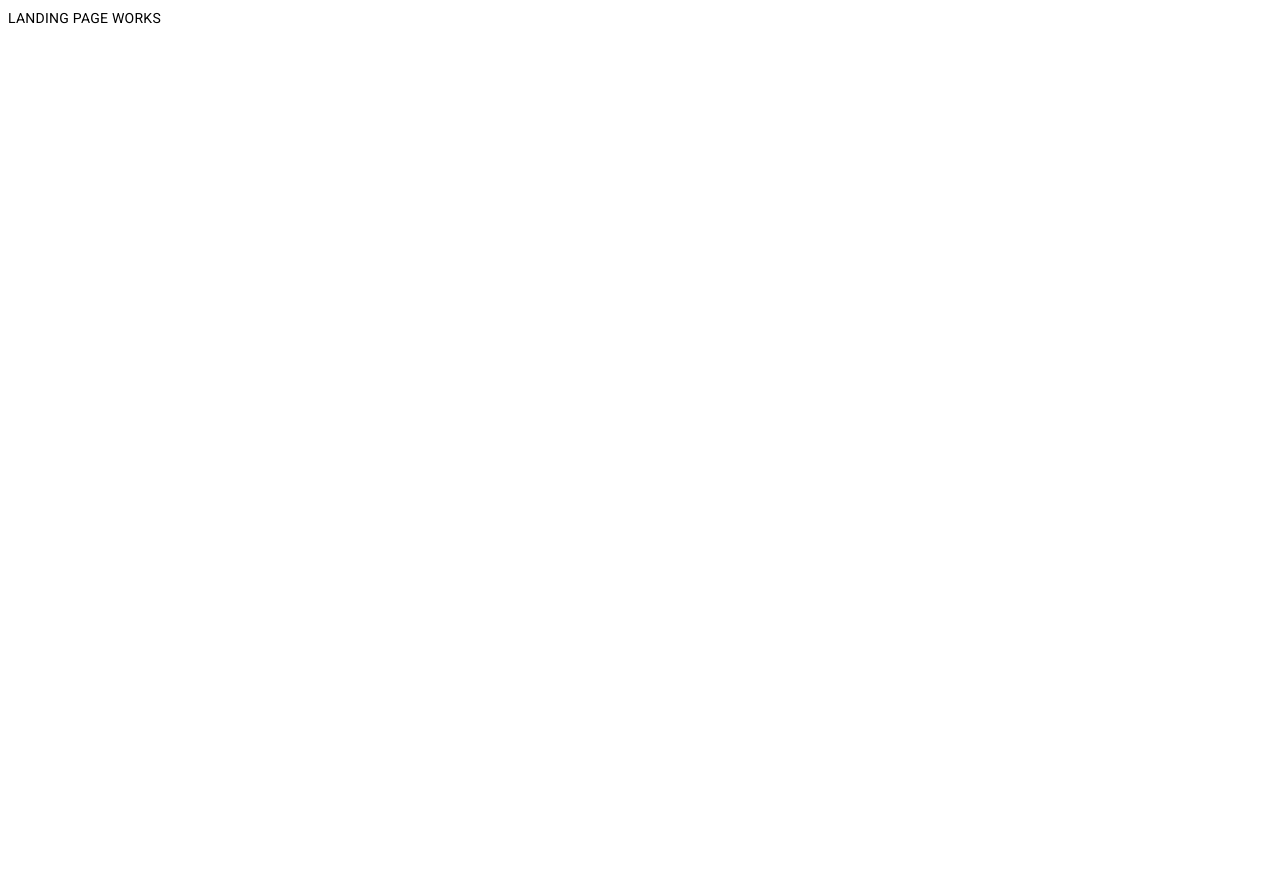
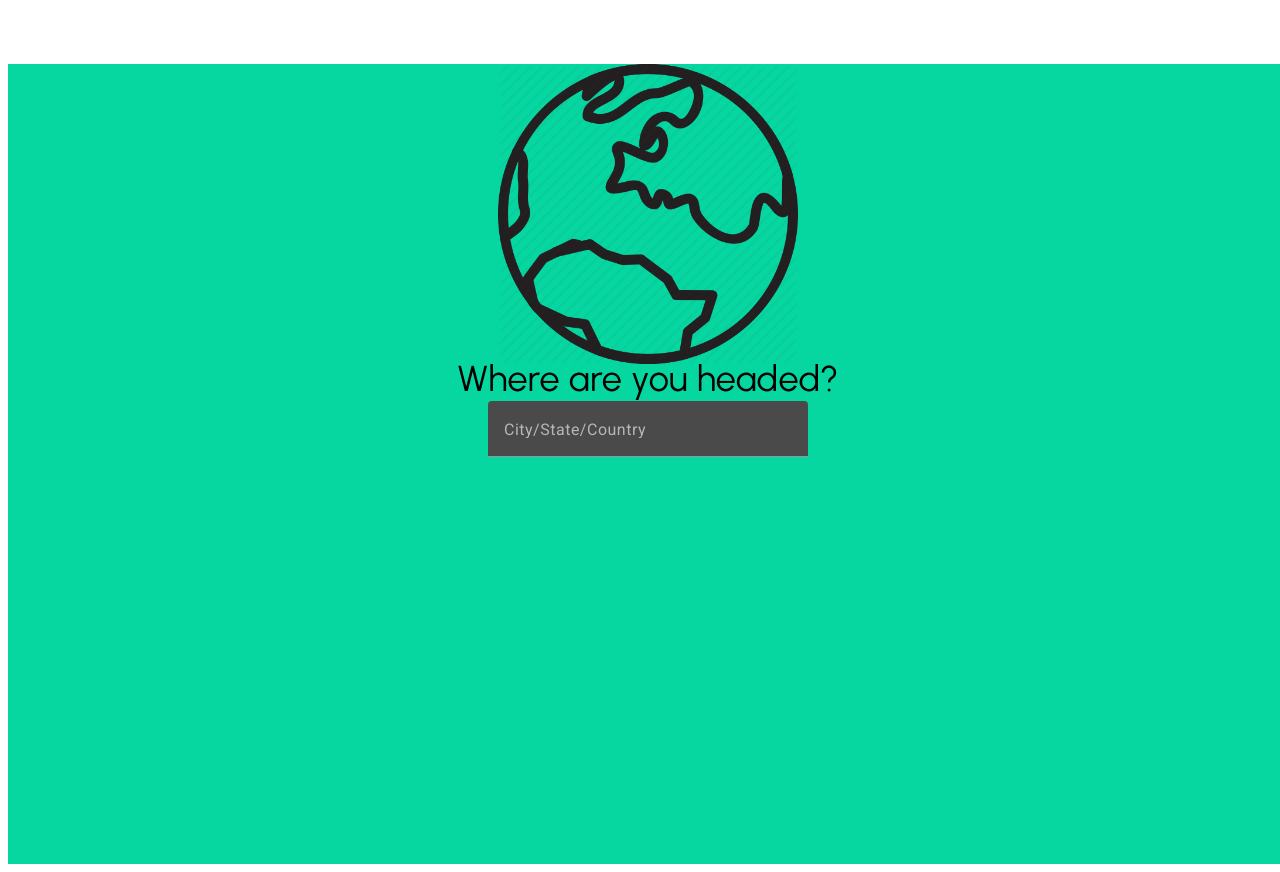
Before and after one commit to Impermanent-Plant/what-to-pack, an Angular app in the folder what-to-pack-ui/: page /landingPage in a window 1280 px wide. Before the commit the page ends 800 px from the top, so only its background shows below. Built offline with nearby package versions, Linux system fonts and the light colour scheme.

Commit message:
adds mat imports

```diff
--- a/what-to-pack-ui/src/app/components/landing-page/landing-page.component.html
+++ b/what-to-pack-ui/src/app/components/landing-page/landing-page.component.html
@@ -1,3 +1,22 @@
 <div class="landing-page">
-  <div> LANDING PAGE WORKS</div>
+  <div class="landing-page-child">
+    <img src="../../../assets/clipart4606848.png" alt="world icon" width="300" height="300"/>
+    <p id="landing-page-title">Where are you headed?</p>
+    <form class="example-form">
+      <mat-form-field class="location-input">
+        <mat-label>City/State/Country</mat-label>
+        <input type="text"
+              placeholder="City, State, Country"
+              aria-label="City, State, Country"
+              matInput
+              [formControl]="myControl"
+              [matAutocomplete]="auto">
+        <mat-autocomplete #auto="matAutocomplete">
+          <mat-option *ngFor="let option of filteredOptions | async" [value]="option">
+            {{option}}
+          </mat-option>
+        </mat-autocomplete>
+      </mat-form-field>
+    </form>
+  </div>
 </div>
--- a/what-to-pack-ui/src/app/components/landing-page/landing-page.component.sass
+++ b/what-to-pack-ui/src/app/components/landing-page/landing-page.component.sass
@@ -0,0 +1,21 @@
+.landing-page
+  background: #06d6a0
+  width: 100vw
+  height: 100vh
+  margin: auto
+
+.landing-page-child
+  width: fit-content
+  height: fit-content
+  justify-self: center
+  align-self: center
+  margin: 4rem auto
+  text-align: center
+
+#landing-page-title
+  font-size: 36px
+  font-family: 'Urbanist'
+  font-weight: 300
+
+.location-input
+  width: 20rem
--- a/what-to-pack-ui/src/app/components/landing-page/landing-page.component.ts
+++ b/what-to-pack-ui/src/app/components/landing-page/landing-page.component.ts
@@ -1,9 +1,27 @@
-import { Component, OnInit } from '@angular/core';
-
+import {Component, OnInit} from '@angular/core';
+import {FormControl} from '@angular/forms';
+import {Observable} from 'rxjs';
+import {map, startWith} from 'rxjs/operators';
 @Component({
   selector: 'app-landing-page',
   templateUrl: './landing-page.component.html',
   styleUrls: ['./landing-page.component.sass']
 })
-export class LandingPageComponent {
+export class LandingPageComponent implements OnInit {
+  myControl = new FormControl('');
+  options: string[] = ['Tokyo, Japan', 'Tokililo, Owihaha', 'Tokinti, Peru'];
+  filteredOptions: Observable<string[]> | undefined;
+
+  ngOnInit() {
+    this.filteredOptions = this.myControl.valueChanges.pipe(
+      startWith(''),
+      map(value => this._filter(value || '')),
+    );
+  }
+
+  private _filter(value: string): string[] {
+    const filterValue = value.toLowerCase();
+
+    return this.options.filter(option => option.toLowerCase().includes(filterValue));
+  }
 }
--- a/what-to-pack-ui/src/index.html
+++ b/what-to-pack-ui/src/index.html
@@ -7,6 +7,8 @@
   <meta name="viewport" content="width=device-width, initial-scale=1">
   <link rel="icon" type="image/x-icon" href="favicon.ico">
   <link rel="preconnect" href="https://fonts.gstatic.com">
+  <link rel="stylesheet"
+          href="https://fonts.googleapis.com/css?family=Urbanist">
   <link href="https://fonts.googleapis.com/css2?family=Roboto:wght@300;400;500&display=swap" rel="stylesheet">
   <link href="https://fonts.googleapis.com/icon?family=Material+Icons" rel="stylesheet">
 </head>
```
Also changed, not shown: what-to-pack-ui/src/app/app.module.ts (+13 -2 lines), what-to-pack-ui/src/assets/clipart4606848.png (added).
